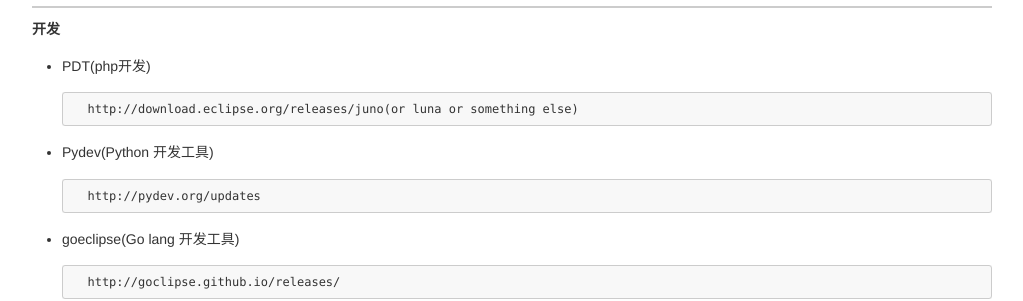
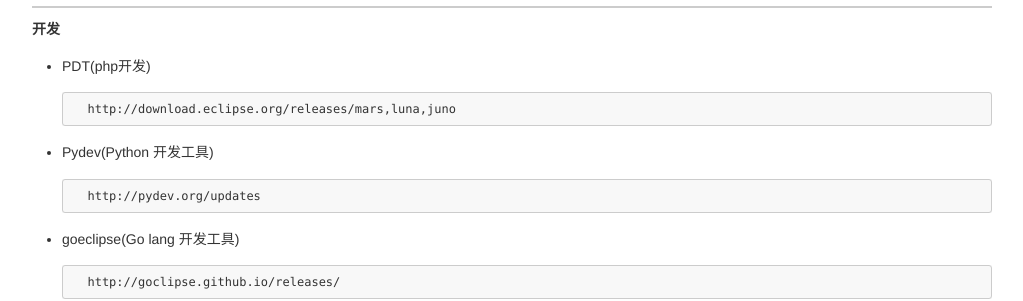
Before and after one commit to peng2089/dp.github.io, a Jekyll site: the page built from eclipse.md, in a window 1280 px wide. Shown: the part 144-445 px from the top of the page, without its empty margins (128-1151 px from the left). Built offline with Jekyll 4.4.1, drawn with Linux system fonts in a browser that asks for light colours.

Commit message:
chang PDT

```diff
--- a/eclipse.md
+++ b/eclipse.md
@@ -7,7 +7,7 @@ title: Eclipse Plugin
 
 - PDT(php开发)
 
-        http://download.eclipse.org/releases/juno(or luna or something else)
+        http://download.eclipse.org/releases/mars,luna,juno
 
 
 - Pydev(Python 开发工具)
```
